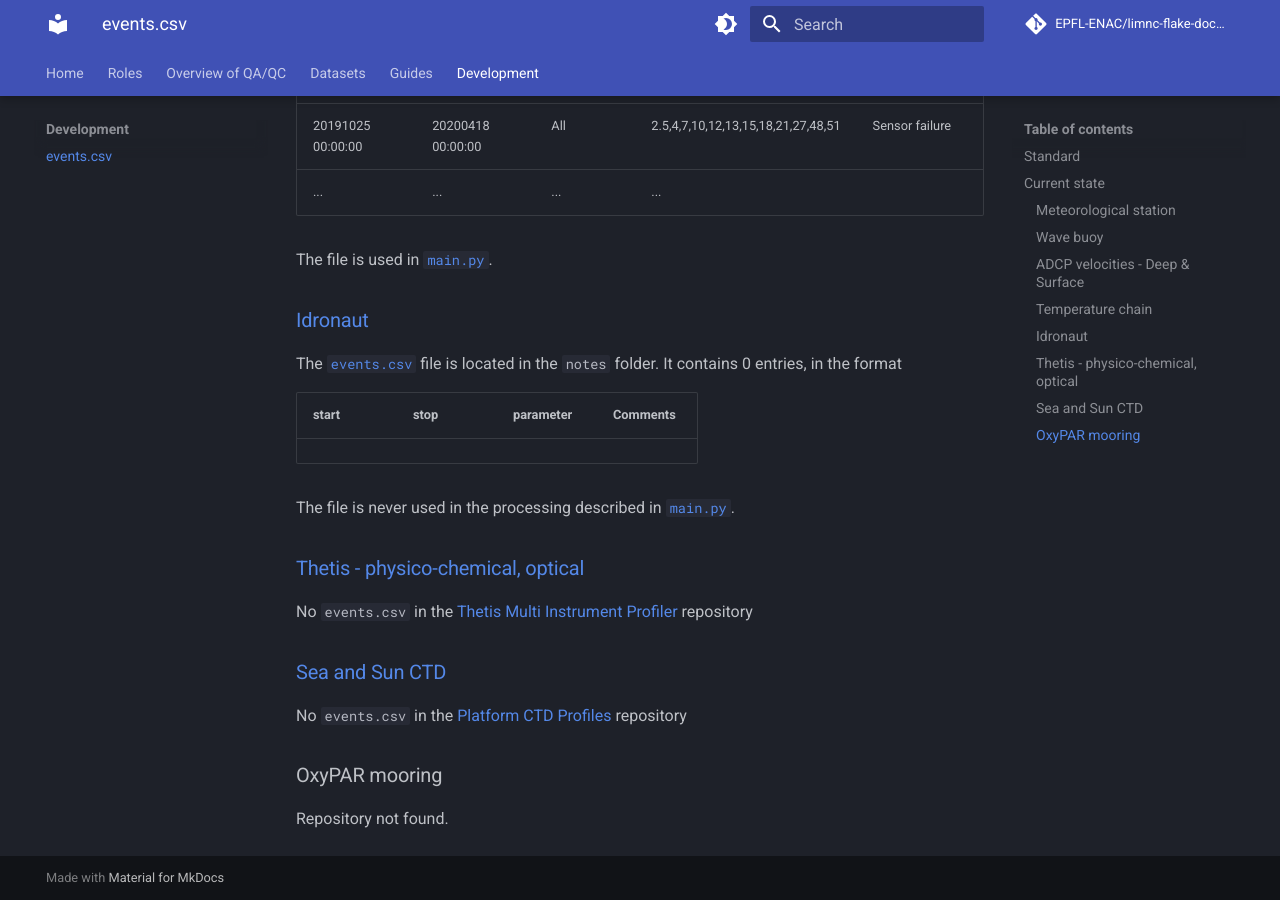
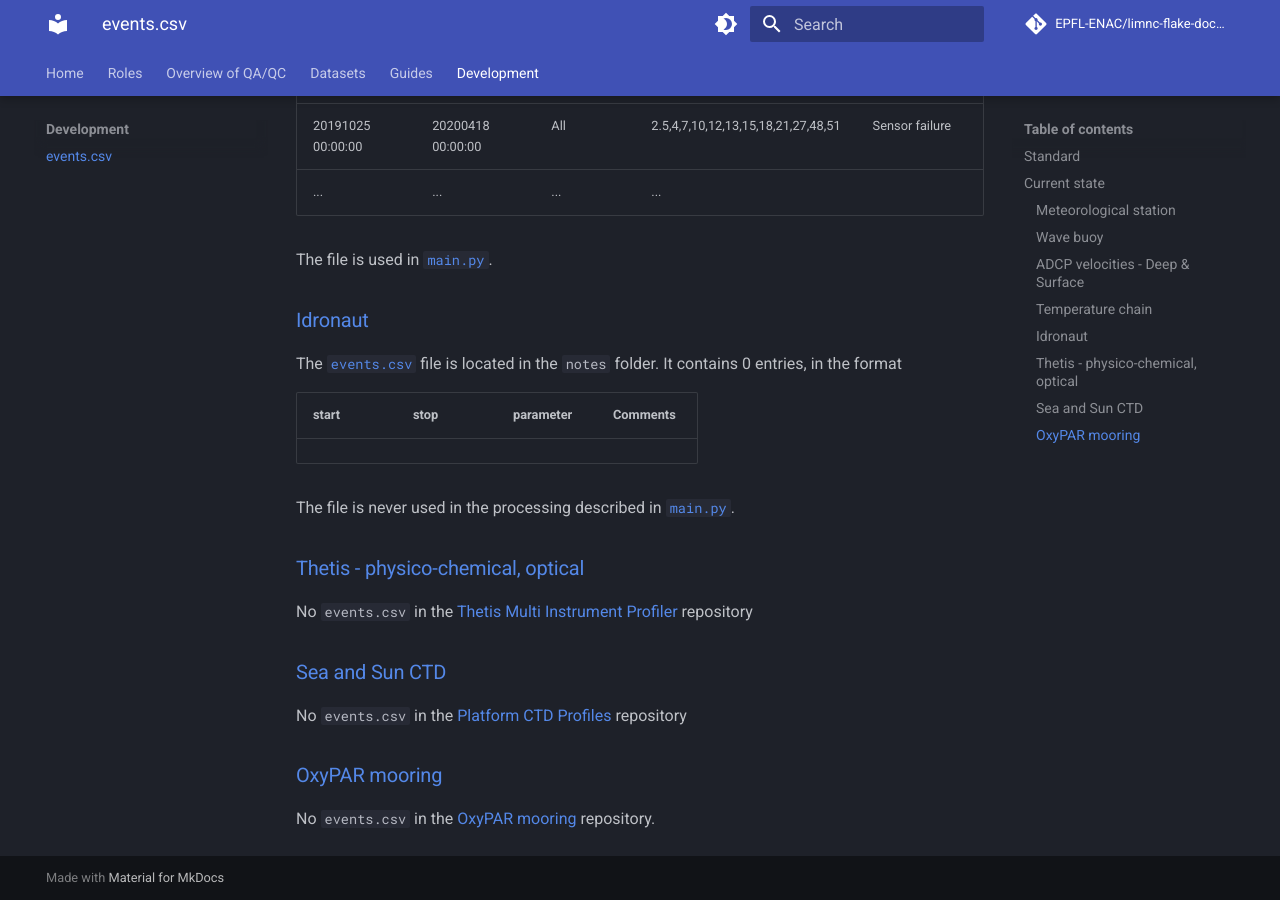
Before and after one commit to EPFL-ENAC/limnc-flake-documentation, an MkDocs documentation site: the page built from docs/dev/maintenance.md, in a window 1280 px wide and 900 px high, scrolled down 1607 px. Built offline with MkDocs 1.6.1 and Material for MkDocs 9.7.7, drawn with Linux system fonts in a browser that asks for light colours; comment, search, counter and statistics services are not loaded.

Commit message:
docs: add information about OxyPAR mooring

```diff
--- a/docs/dev/maintenance.md
+++ b/docs/dev/maintenance.md
@@ -67,6 +67,6 @@ No `events.csv` in the [Thetis Multi Instrument Profiler](https://gitlab.renkula
 
 No `events.csv` in the [Platform CTD Profiles](https://gitlab.renkulab.io/lexplore/platform-ctd-profiles) repository
 
-### OxyPAR mooring
+### [OxyPAR mooring](https://gitlab.renkulab.io/lexplore/ppmooring)
 
-Repository not found.
+No `events.csv` in the [OxyPAR mooring](https://gitlab.renkulab.io/lexplore/ppmooring) repository.
```
